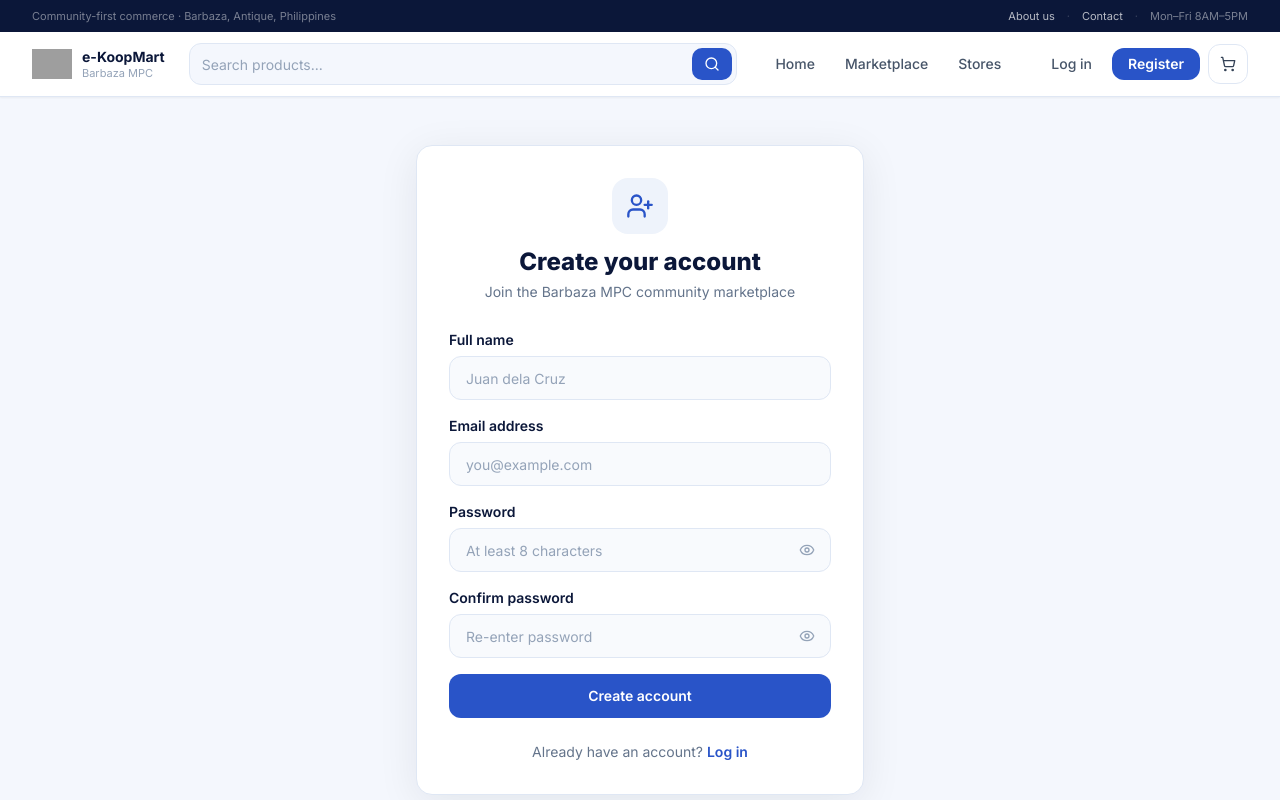
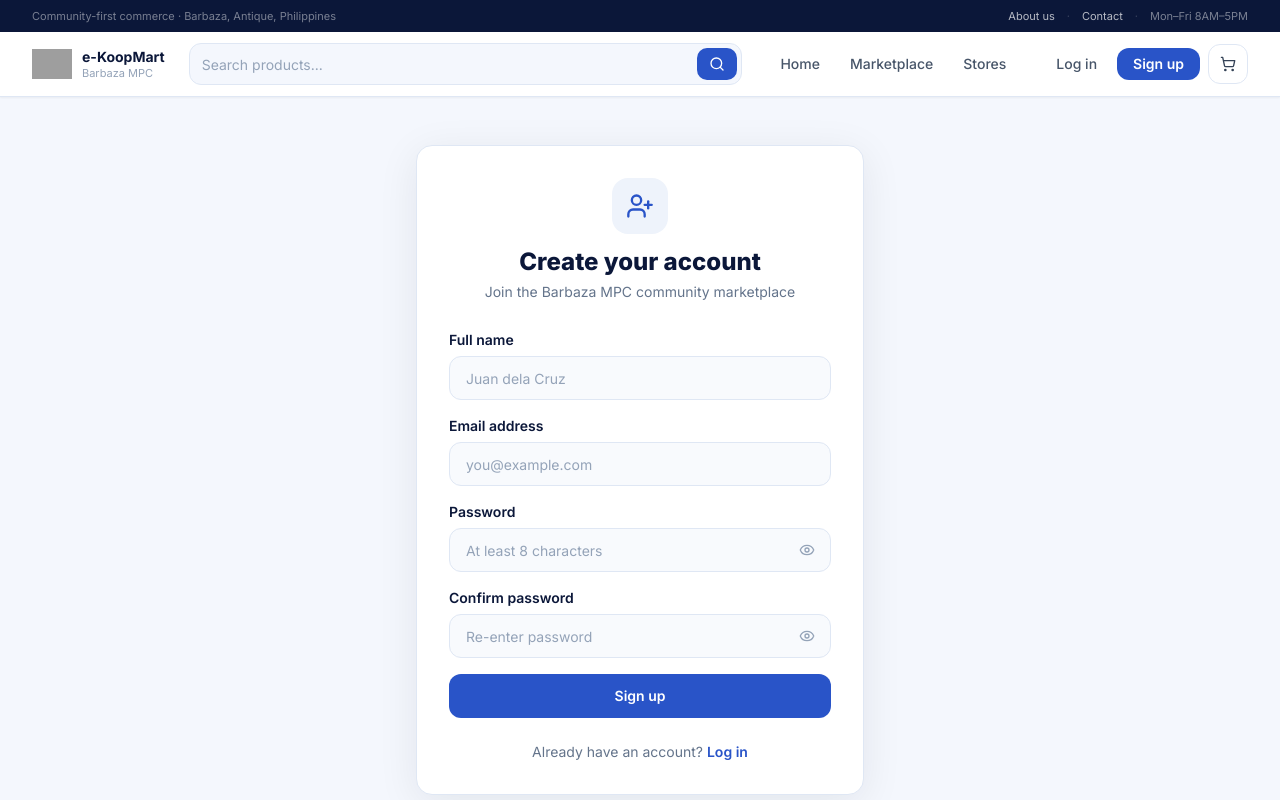
Before and after one commit to johnpauldaroy/barbazamarketplace, a React (Create React App) app in the folder barbazamarketplace/: page /register in a window 1280 px wide. Shown: the top 800 px of the page. Built offline with nearby package versions, Linux system fonts and the light colour scheme; grey boxes are pictures that could not be loaded.

Commit message:
feat: standardize account creation terminology to "Sign up" across components

```diff
--- a/barbazamarketplace/src/components/Footer.jsx
+++ b/barbazamarketplace/src/components/Footer.jsx
@@ -12,7 +12,7 @@ const EXPLORE_LINKS = [
 
 const ACCOUNT_LINKS = [
   { to: '/login', label: 'Log in' },
-  { to: '/register', label: 'Create account' },
+  { to: '/register', label: 'Sign up' },
   { to: '/account', label: 'My orders' },
   { to: '/cart', label: 'Shopping cart' },
 ];
--- a/barbazamarketplace/src/components/Header.jsx
+++ b/barbazamarketplace/src/components/Header.jsx
@@ -206,7 +206,7 @@ const Header = ({ mobileOpen = false, setMobileOpen = () => {} }) => {
                   to="/register"
                   className="rounded-lg bg-[#2954C8] px-4 py-1.5 text-sm font-semibold text-white hover:bg-[#1f44a5] transition-colors"
                 >
-                  Register
+                  Sign up
                 </Link>
               </div>
             )}
@@ -316,7 +316,7 @@ const Header = ({ mobileOpen = false, setMobileOpen = () => {} }) => {
                     onClick={() => setMobileOpen(false)}
                     className="block w-full rounded-lg bg-[#2954C8] px-4 py-2.5 text-center text-sm font-semibold text-white hover:bg-[#1f44a5]"
                   >
-                    Create account
+                    Sign up
                   </Link>
                 </>
               )}
--- a/barbazamarketplace/src/pages/LoginPage.jsx
+++ b/barbazamarketplace/src/pages/LoginPage.jsx
@@ -126,7 +126,7 @@ const LoginPage = () => {
                 to={`/register?redirect=${encodeURIComponent(redirectPath)}`}
                 className="font-semibold text-[#2954C8] hover:underline"
               >
-                Create account
+                Sign up
               </Link>
             </p>
           </div>
--- a/barbazamarketplace/src/pages/RegisterPage.jsx
+++ b/barbazamarketplace/src/pages/RegisterPage.jsx
@@ -49,7 +49,7 @@ const RegisterPage = () => {
   return (
     <>
       <Helmet>
-        <title>Create account — e-KoopMart</title>
+        <title>Sign up — e-KoopMart</title>
       </Helmet>
 
       <div className="flex min-h-[calc(100vh-120px)] items-center justify-center px-4 py-12">
@@ -131,7 +131,7 @@ const RegisterPage = () => {
                 disabled={submitting}
                 className="mt-2 w-full rounded-lg bg-[#2954C8] py-3 text-sm font-semibold text-white transition hover:bg-[#1f44a5] disabled:cursor-not-allowed disabled:opacity-60"
               >
-                {submitting ? 'Creating account...' : 'Create account'}
+                {submitting ? 'Signing up...' : 'Sign up'}
               </button>
             </form>
 
```
